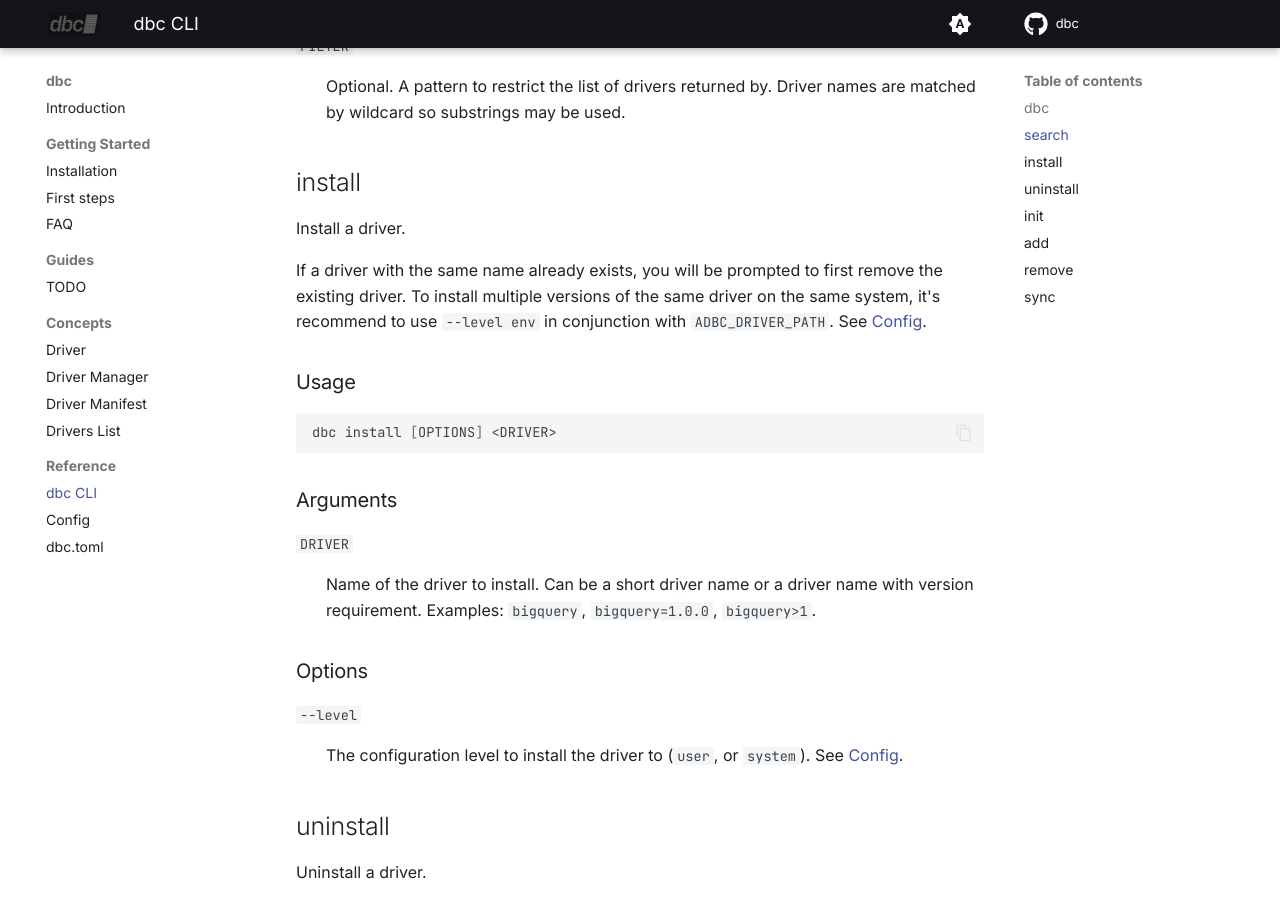
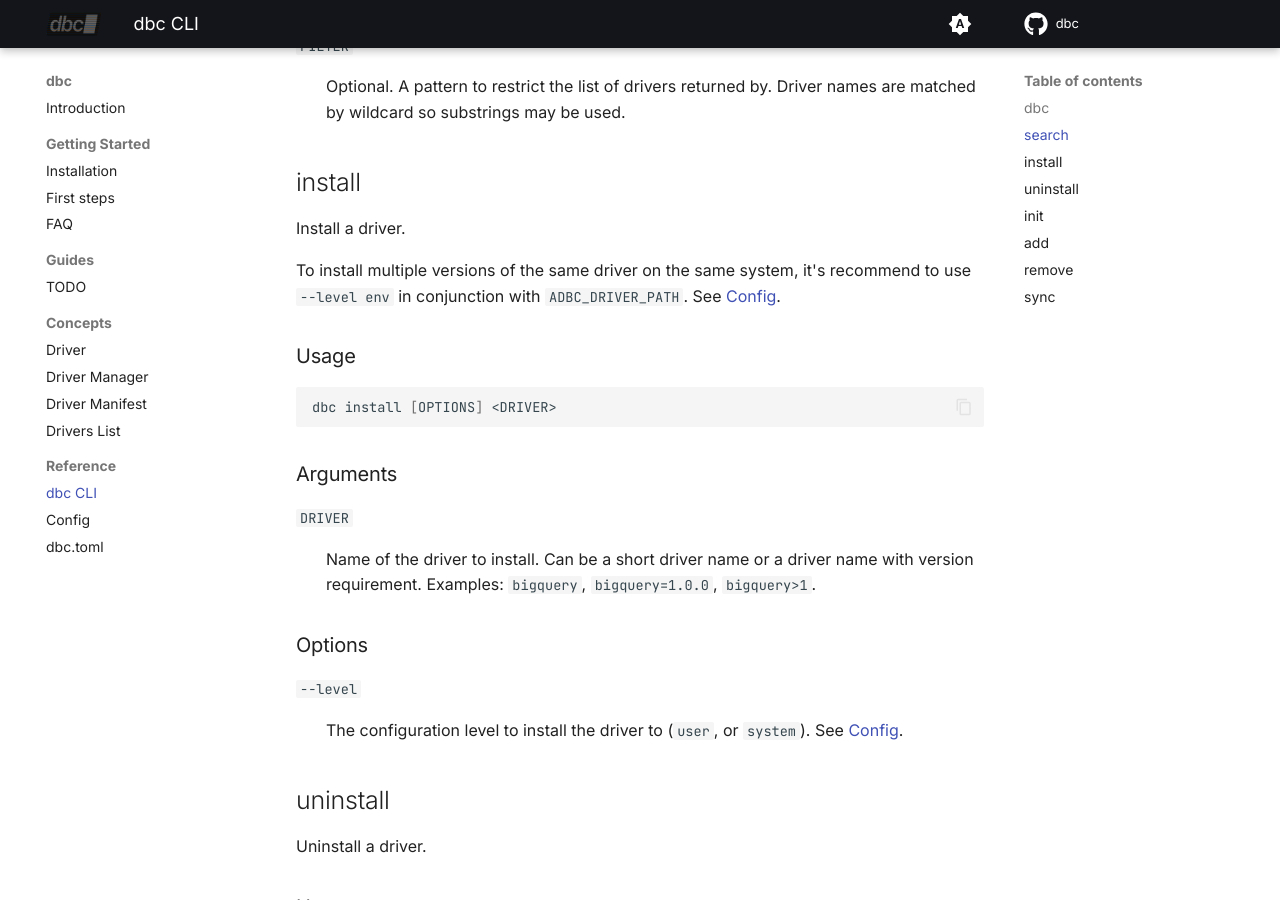
Before and after one commit to columnar-tech/dbc, an MkDocs documentation site: the page built from docs/reference/cli.md, in a window 1280 px wide and 900 px high, scrolled down 1343 px. Built offline with MkDocs 1.6.1 and Material for MkDocs 9.7.7, drawn with Linux system fonts in a browser that asks for light colours; plug-ins that fetch from the network failed and are left out; comment, search, counter and statistics services are not loaded; some of the changed text lies outside the part shown.

Commit message:
Update cli ref for new install/sync behavior

```diff
--- a/docs/reference/cli.md
+++ b/docs/reference/cli.md
@@ -52,7 +52,6 @@
 
 Install a driver.
 
-If a driver with the same name already exists, you will be prompted to first remove the existing driver.
 To install multiple versions of the same driver on the same system, it's recommend to use `--level env` in conjunction with `ADBC_DRIVER_PATH`. See [Config](config.md).
 
 <h3>Usage</h3>
@@ -146,7 +145,6 @@
 ## sync
 
 Install any missing drivers from the [drivers list](../concepts/drivers_list.md).
-In the case where a driver `dbc sync` determines needs to be installed already exists, you will be prompted to first remove the existing driver.
 
 <h3>Usage</h3>
 
```
